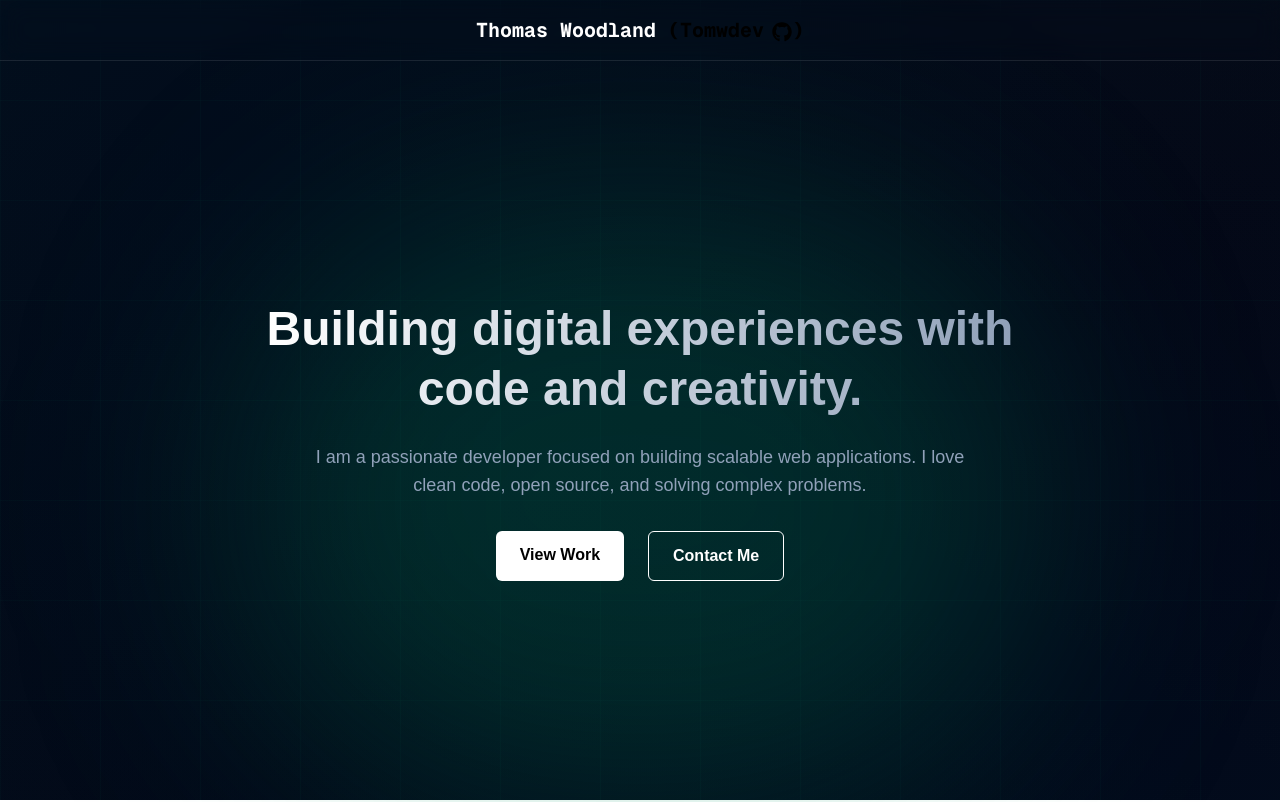
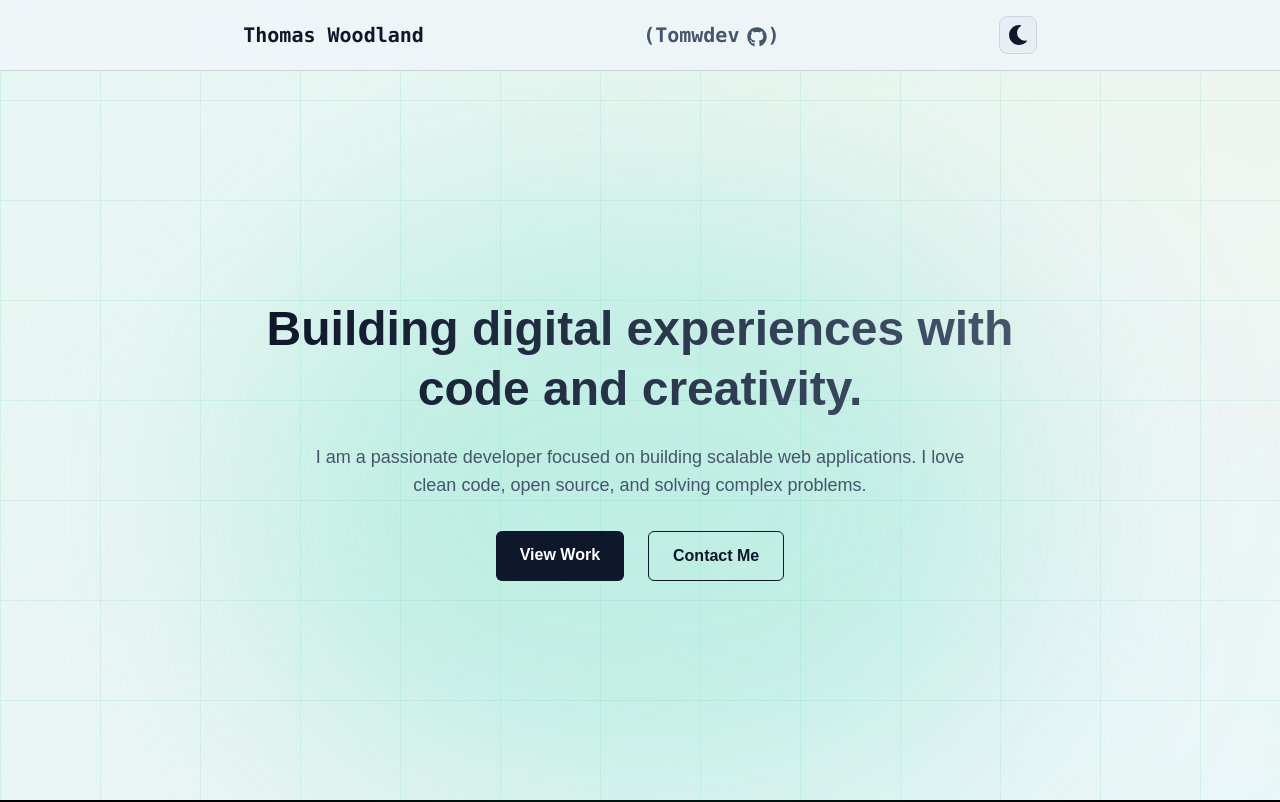
Before and after one commit to Tomwdev/MyPortfolio, a Next.js app: page / in a window 1280 px wide. Shown: the top 802 px of the page. Built offline with nearby package versions, Linux system fonts and the light colour scheme.

Commit message:
added light/dark mode and a toggler

```diff
--- a/package.json
+++ b/package.json
@@ -11,6 +11,7 @@
   "dependencies": {
     "lucide-react": "^0.562.0",
     "next": "16.1.1",
+    "next-themes": "^0.4.6",
     "react": "19.2.3",
     "react-dom": "19.2.3",
     "react-icons": "^5.5.0"
--- a/src/app/globals.css
+++ b/src/app/globals.css
@@ -1,27 +1,22 @@
 @import "tailwindcss";
 
-:root {
-  --background: #ffffff;
-  --foreground: #000000;
-}
-
-@theme inline {
-  --color-background: var(--background);
-  --color-foreground: var(--foreground);
-  --font-sans: var(--font-geist-sans);
-  --font-mono: var(--font-geist-mono);
+@theme {
+  --color-background: #ffffff;
+  --color-foreground: #000000;
 }
 
 @media (prefers-color-scheme: dark) {
-  :root {
-    --background: #000000;
-    --foreground: #ededed;
+  @theme {
+    --color-background: #000000;
+    --color-foreground: #ededed;
   }
 }
 
+@variant dark (&:where(.dark, .dark *));
+
 body {
-  background: var(--background);
-  color: var(--foreground);
+  background: var(--color-background);
+  color: var(--color-foreground);
   font-family: Arial, Helvetica, sans-serif;
 }
 
--- a/src/app/layout.js
+++ b/src/app/layout.js
@@ -1,5 +1,6 @@
 import { Geist, Geist_Mono } from "next/font/google";
 import "./globals.css";
+import ThemeProvider from "../components/ThemeProvider";
 
 const geistSans = Geist({
   variable: "--font-geist-sans",
@@ -19,24 +20,27 @@ export const metadata = {
 export default function RootLayout({ children }) {
   return (
     <html lang="en">
-      <body
-        className={`${geistSans.variable} ${geistMono.variable} antialiased bg-slate-950 text-slate-200 relative overflow-x-hidden`}
-      >
+      <body className={`${geistSans.variable} ${geistMono.variable} antialiased bg-slate-50 dark:bg-slate-950 text-slate-900 dark:text-slate-200 relative overflow-x-hidden transition-colors duration-300`}>
         {/* Animated Gradient Background */}
-        <div className="fixed inset-0 z-[-2] bg-slate-950">
+        <div className="fixed inset-0 z-[-2] bg-slate-50 dark:bg-slate-950 transition-colors duration-300">
           {/* Animated gradient layer */}
-          <div className="absolute inset-0 bg-gradient-to-br from-emerald-900/20 via-slate-950 to-teal-900/20 animate-gradient"></div>
+          <div className="absolute inset-0 bg-gradient-to-br from-emerald-200/30 dark:from-emerald-900/20 via-slate-100 dark:via-slate-950 to-teal-200/30 dark:to-teal-900/20 animate-gradient transition-colors duration-300"></div>
 
           {/* Second gradient layer for depth */}
-          <div className="absolute inset-0 bg-gradient-to-tr from-green-900/10 via-transparent to-lime-900/10 animate-gradient-slow"></div>
+          <div className="absolute inset-0 bg-gradient-to-tr from-green-200/20 dark:from-green-900/10 via-transparent to-lime-200/20 dark:to-lime-900/10 animate-gradient-slow transition-colors duration-300"></div>
 
-          {/* Subtle grid overlay */}
-          <div className="absolute inset-0 opacity-[0.3]" style={{backgroundImage: `linear-gradient(rgba(16, 185, 129, 0.1) 1px, transparent 1px), linear-gradient(90deg, rgba(16, 185, 129, 0.1) 1px, transparent 1px)`, backgroundSize: '100px 100px'}}></div>
+          {/* Light mode grid overlay */}
+          <div className="absolute inset-0 opacity-[0.3] dark:hidden" style={{backgroundImage: `linear-gradient(rgba(16, 185, 129, 0.3) 1px, transparent 1px), linear-gradient(90deg, rgba(16, 185, 129, 0.3) 1px, transparent 1px)`, backgroundSize: '100px 100px'}}></div>
+
+          {/* Dark mode grid overlay */}
+          <div className="absolute inset-0 opacity-[0.4] hidden dark:block" style={{backgroundImage: `linear-gradient(rgba(16, 185, 129, 0.1) 1px, transparent 1px), linear-gradient(90deg, rgba(16, 185, 129, 0.1) 1px, transparent 1px)`, backgroundSize: '100px 100px'}}></div>
 
           {/* Radial glow effect from top */}
-          <div className="absolute top-50 left-1/2 -translate-x-1/2 w-[800px] h-[600px] bg-emerald-600/25 rounded-full filter blur-[120px]"></div>
+          <div className="absolute top-50 left-1/2 -translate-x-1/2 w-[800px] h-[600px] bg-emerald-400/20 dark:bg-emerald-600/25 rounded-full filter blur-[120px] transition-colors duration-300"></div>
         </div>
-        {children}
+        <ThemeProvider>
+          {children}
+        </ThemeProvider>
       </body>
     </html>
   );
--- a/src/components/About.jsx
+++ b/src/components/About.jsx
@@ -4,11 +4,11 @@ export default function About() {
   return (
     <section id="about" className="py-20">
       <div className=" max-w-4xl mx-auto px-6 ">
-        <h2 className="text-4xl font-bold mb-8 bg-clip-text text-transparent bg-gradient-to-r from-white to-slate-400">
+        <h2 className="text-4xl font-bold mb-8 bg-clip-text text-transparent bg-gradient-to-r from-slate-900 dark:from-white to-slate-600 dark:to-slate-400 transition-colors duration-300">
           About Me
         </h2>
         <div className="grid grid-cols-1 md:grid-cols-2 gap-16">
-          <div className="space-y-4 text-slate-400">
+          <div className="space-y-4 text-slate-600 dark:text-slate-400 transition-colors duration-300">
             <p className="leading-relaxed">
               I started coding in 2020 and fell in love with the logic and creativity of building web applications.
               My journey began with HTML & CSS, but I quickly moved into the JavaScript ecosystem.
@@ -19,7 +19,7 @@ export default function About() {
             </p>
           </div>
           <div>
-            <h3 className="text-xl font-semibold text-white mb-6">My Tech Stack</h3>
+            <h3 className="text-xl font-semibold text-slate-900 dark:text-white mb-6 transition-colors duration-300">My Tech Stack</h3>
             <div className="flex flex-wrap gap-2">
               {skills.map((skill, index) => (
                 <SkillTag key={index} name={skill} />
@@ -35,7 +35,7 @@ export default function About() {
 
 function SkillTag({ name }) {
   return (
-    <span className="rounded-full bg-gray-800 border border-gray-700 px-3 py-1 text-sm font-medium text-gray-300 hover:border-white hover:text-white transition-colors">
+    <span className="rounded-full bg-slate-200 dark:bg-gray-800 border border-slate-300 dark:border-gray-700 px-3 py-1 text-sm font-medium text-slate-700 dark:text-gray-300 hover:border-slate-900 dark:hover:border-white hover:text-slate-900 dark:hover:text-white transition-all duration-300">
       {name}
     </span>
   );
--- a/src/components/Hero.jsx
+++ b/src/components/Hero.jsx
@@ -4,19 +4,19 @@ export default function Hero() {
   return (
     <section className=" min-h-screen flex flex-col justify-center items-center pt-20 px-4">
       <div className=" max-w-4xl text-center px-6 ">
-        <h1 className=" text-5xl font-bold leading-tight mb-6 bg-clip-text text-transparent bg-gradient-to-r from-white to-slate-400 ">
+        <h1 className=" text-5xl font-bold leading-tight mb-6 bg-clip-text text-transparent bg-gradient-to-r from-slate-900 dark:from-white to-slate-600 dark:to-slate-400 transition-colors duration-300">
           Building digital experiences with <br />
           <span>code and creativity.</span>
         </h1>
-        <p className=" text-slate-400 text-lg mb-8 max-w-2xl mx-auto ">
+        <p className=" text-slate-600 dark:text-slate-400 text-lg mb-8 max-w-2xl mx-auto transition-colors duration-300">
           I am a passionate developer focused on building scalable web applications.
           I love clean code, open source, and solving complex problems.
         </p>
         <div className="flex justify-center gap-6">
-          <Link href="#projects" className="bg-white text-black rounded-md px-6 py-3 font-semibold hover:scale-105 transition-transform">
+          <Link href="#projects" className="bg-slate-900 dark:bg-white text-white dark:text-black rounded-md px-6 py-3 font-semibold hover:scale-105 transition-all duration-300">
             View Work
           </Link>
-          <Link href="#contact" className="border border-white text-white rounded-md px-6 py-3 font-semibold hover:bg-white/10 transition-colors">
+          <Link href="#contact" className="border border-slate-900 dark:border-white text-slate-900 dark:text-white rounded-md px-6 py-3 font-semibold hover:bg-slate-900/10 dark:hover:bg-white/10 transition-all duration-300">
             Contact Me
           </Link>
         </div>
--- a/src/components/Mode.jsx
+++ /dev/null
@@ -1,3 +0,0 @@
-export default function Mode() {
-    return null;
-}
--- a/src/components/Navbar.jsx
+++ b/src/components/Navbar.jsx
@@ -1,19 +1,21 @@
 import Link from "next/link";
 import { FaGithub } from "react-icons/fa";
+import ThemeToggle from "./ThemeToggle";
 
 export default function Navbar() {
   return (
-    <nav className="fixed top-0 w-full z-50 b-black/50 backdrop-blur-md border-b border-white/10">
+    <nav className="fixed top-0 w-full z-50 bg-slate-100/80 dark:bg-black/50 backdrop-blur-md border-b border-slate-300 dark:border-white/10 transition-colors duration-300">
       <div className="max-w-7xl mx-auto px-6 py-4">
-        <div className="flex justify-center items-center">
-          <Link href="/" className="text-xl font-bold font-mono text-white">
-            Thomas Woodland&nbsp;
+        <div className="flex justify-evenly items-center">
+          <Link href="/" className="text-xl font-bold font-mono text-slate-900 dark:text-white transition-colors duration-300">
+            Thomas Woodland
           </Link>
           <div>
-          <Link href="https://github.com/tomwdev" target="_blank" rel="noopener noreferrer" className="text-xl font-bold font-mono text-gray hover:text-emerald-600 transition-colors">
+          <Link href="https://github.com/tomwdev" target="_blank" rel="noopener noreferrer" className="text-xl font-bold font-mono text-slate-600 dark:text-gray-400 hover:text-emerald-600 dark:hover:text-emerald-600 transition-colors duration-300">
             (Tomwdev<FaGithub className="inline ml-2 align-text-top-[0.2em]" />)
           </Link>
           </div>
+          <ThemeToggle className="flex ml-auto" />
         </div>
       </div>
     </nav>
--- /dev/null
+++ b/src/components/ThemeProvider.jsx
@@ -0,0 +1,14 @@
+"use client";
+
+import { ThemeProvider as NextThemeProvider } from 'next-themes';
+
+export default function ThemeProvider({ children }) {
+    return (
+        <NextThemeProvider
+        attribute="class"
+        defaultTheme="system"
+        enableSystem={true}>
+            {children}
+        </NextThemeProvider>
+    )
+}
--- /dev/null
+++ b/src/components/ThemeToggle.jsx
@@ -0,0 +1,26 @@
+"use client";
+
+import { useTheme } from 'next-themes';
+import { FaSun, FaMoon } from 'react-icons/fa';
+
+export default function ThemeToggle() {
+    const { theme, setTheme } = useTheme();
+
+    const toggleTheme = () => {
+        if (theme === 'light') {
+            setTheme('dark');
+        }
+        else {
+            setTheme('light');
+        }
+    };
+
+    return (
+        <button
+            onClick={toggleTheme}
+            className="p-2 rounded-lg border border-slate-300 dark:border-white/20 bg-slate-200/50 dark:bg-white/5 hover:bg-slate-300/50 dark:hover:bg-white/10 transition-colors text-slate-900 dark:text-white"
+        >
+            {theme === 'light' ? <FaSun size={20} /> : <FaMoon size={20} />}
+        </button>
+    )
+}
```
Also changed, not shown: src/components/Projects.jsx (+8 -8 lines), 1 other file (tests, documents, lock files or other folders).
